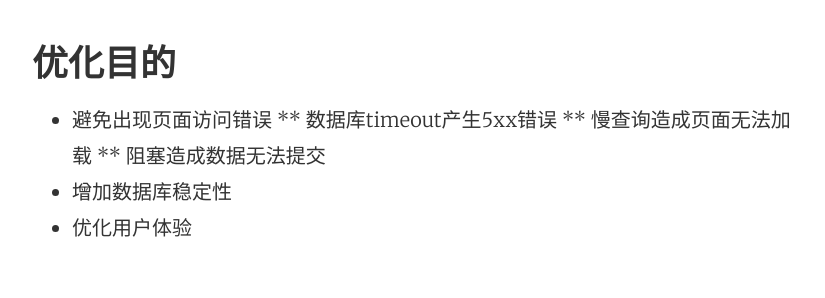
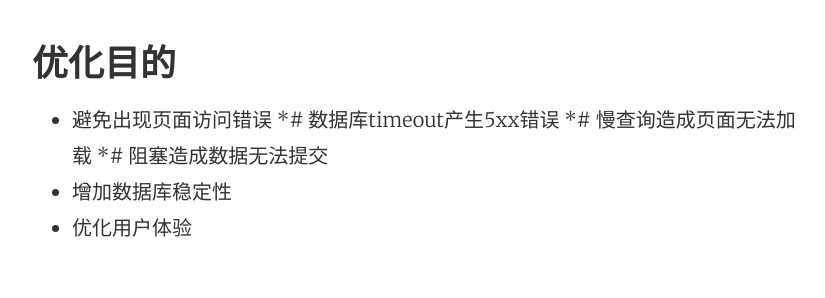
Before and after one commit to wangbangkun/wangbangkun.github.io, a Jekyll site: the page built from _posts/2015-09-07-mysql-optimization.markdown, in a window 1280 px wide. Shown: the part 502-800 px from the top of the page, without its empty margins (224-1049 px from the left). Built offline with Jekyll 4.4.1, drawn with Linux system fonts in a browser that asks for light colours.

Commit message:
correct for line number.

```diff
--- a/_posts/2015-09-07-mysql-optimization.markdown
+++ b/_posts/2015-09-07-mysql-optimization.markdown
@@ -12,9 +12,9 @@ categories: mysql
 
 ### 优化目的
 * 避免出现页面访问错误
-** 数据库timeout产生5xx错误
-** 慢查询造成页面无法加载
-** 阻塞造成数据无法提交
+*# 数据库timeout产生5xx错误
+*# 慢查询造成页面无法加载
+*# 阻塞造成数据无法提交
 * 增加数据库稳定性
 * 优化用户体验
 
```
